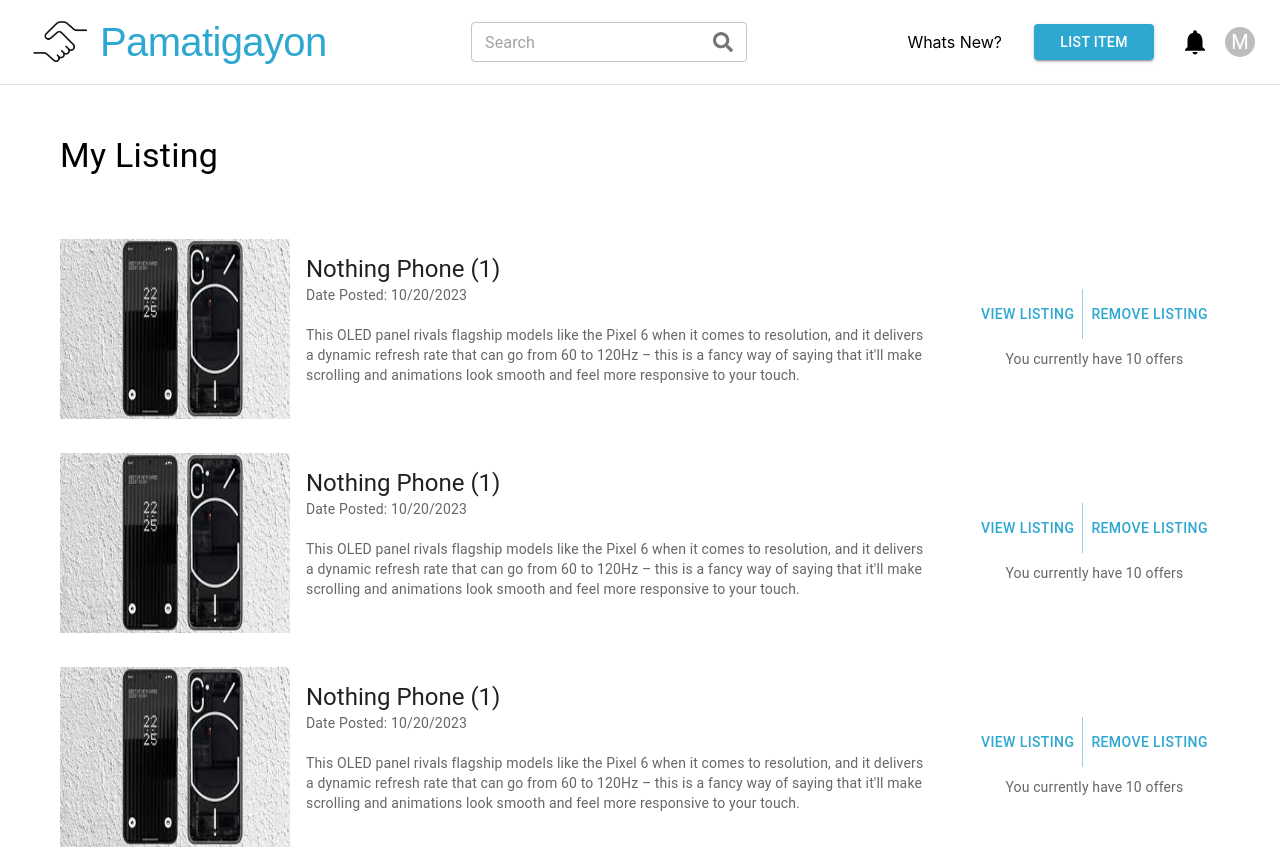
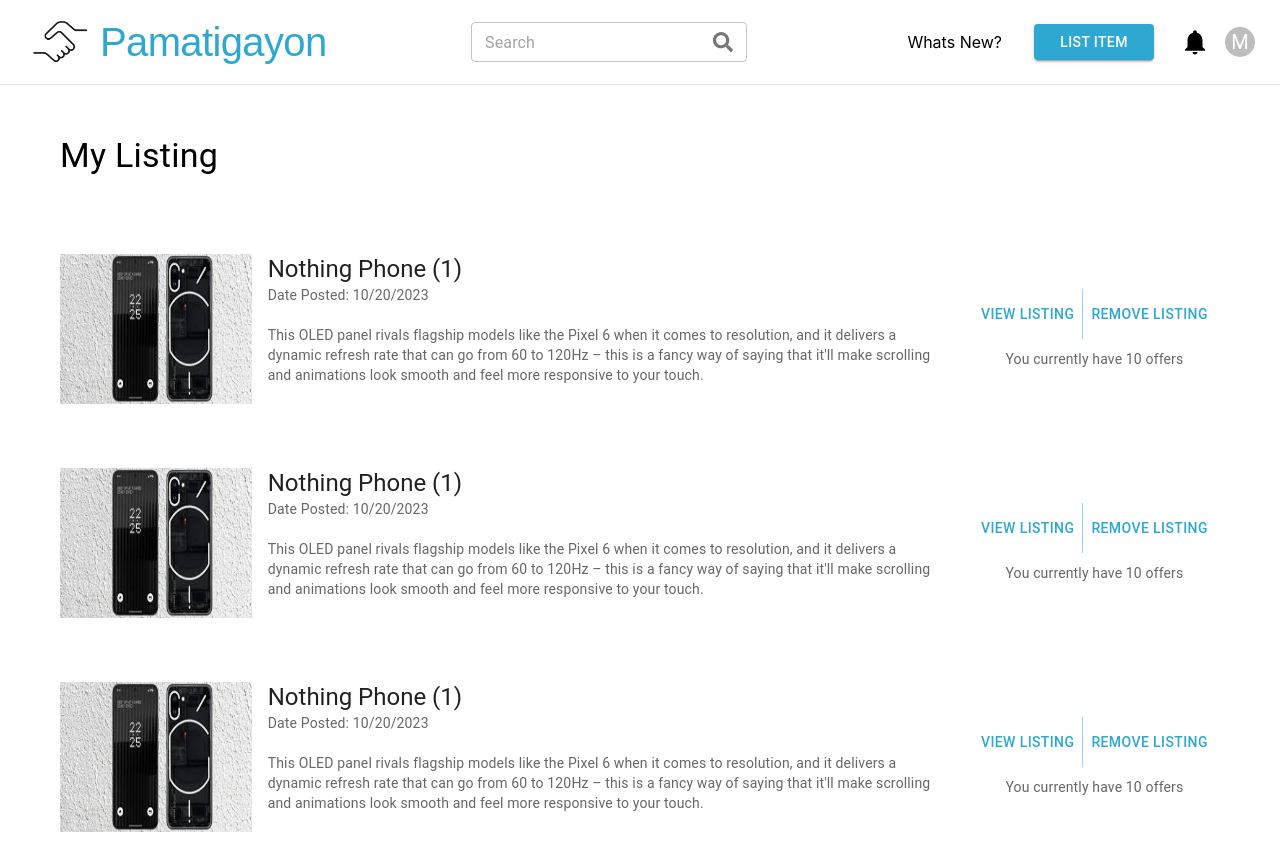
Before and after one commit to mgacrama211176/OnlineBarter, a Next.js app: page /mylisting in a window 1280 px wide. Shown: the top 849 px of the page. Built offline with nearby package versions, Linux system fonts and the light colour scheme; a web font is replaced by a local one.

Commit message:
Feater added profile and listing

```diff
--- a/component/header/profile.js
+++ b/component/header/profile.js
@@ -9,6 +9,7 @@
 import ListItemIcon from "@mui/material/ListItemIcon";
 import IconButton from "@mui/material/IconButton";
 import Tooltip from "@mui/material/Tooltip";
+import { Typography } from "@mui/material";
 
 export default function AccountMenu() {
   const [anchorEl, setAnchorEl] = React.useState(null);
--- a/component/listingItem.js
+++ b/component/listingItem.js
@@ -4,7 +4,7 @@
 
 import Card from "@mui/material/Card";
 import CardContent from "@mui/material/CardContent";
-import CardMedia from "@mui/material/CardMedia";
+
 import Typography from "@mui/material/Typography";
 import {
   Button,
@@ -22,10 +22,7 @@
 export default function MultiActionAreaCard() {
   return (
     <Card
-      variant={{
-        xs: "outlined",
-        md: "none",
-      }}
+      variant="none"
       sx={{
         maxWidth: "100%",
 
@@ -57,8 +54,28 @@
           paddingInline: "10px",
         }}
       >
-        <Image src={nothing} alt="Nothing Phone" width={230} height={180} />
-
+        <Box
+          sx={{
+            position: "relative",
+            width: {
+              xs: "100%",
+              md: "500px",
+            },
+            height: {
+              xs: "150px",
+              md: "150px",
+            },
+          }}
+        >
+          <Image
+            src={nothing}
+            alt="Nothing Phone"
+            fill
+            sizes="(max-width: 768px) 100vw,
+              (max-width: 1200px) 50vw,
+              33vw"
+          />
+        </Box>
         <CardContent
           sx={{
             height: "100%",
--- a/pages/profile/index.js
+++ b/pages/profile/index.js
@@ -16,6 +16,7 @@
 import Rating from "../../component/rating";
 import { Button } from "../../library/theme";
 import Head from "next/head";
+import SignIn from "../../public/images/signIn.jpeg";
 
 const myLoader = ({ src, width, quality }) => {
   return `${src}?w=${width}&q=${quality || 75}`;
@@ -33,7 +34,7 @@
         <Box sx={{ display: "flex", flexDirection: "column" }}>
           <Image
             loader={myLoader}
-            src="https://images.pexels.com/photos/5473962/pexels-photo-5473962.jpeg?auto=compress&cs=tinysrgb&w=1600"
+            src={SignIn}
             alt="Profile Image"
             width={320}
             height={320}
```
Also changed, not shown: component/card.js (+13 -21 lines).
